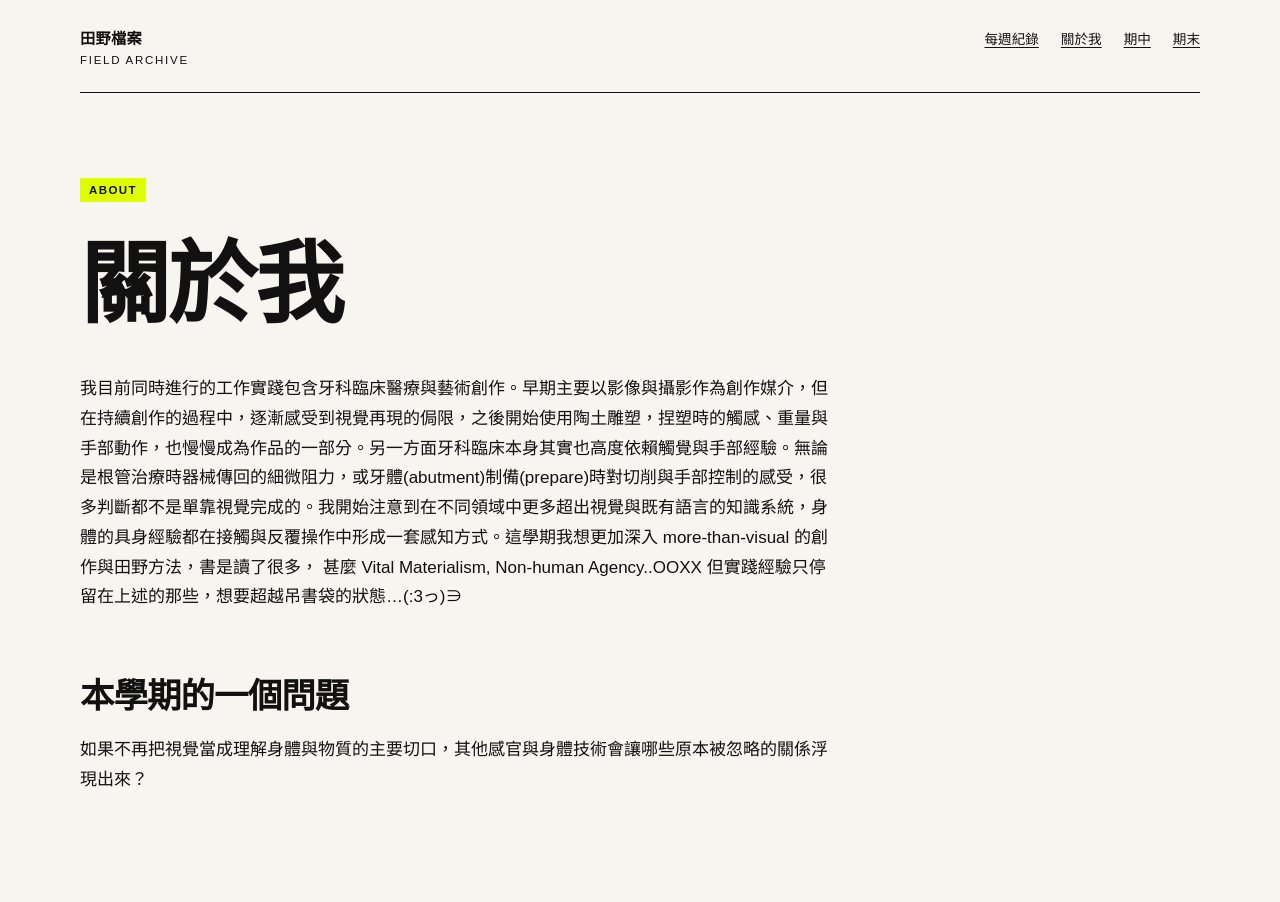
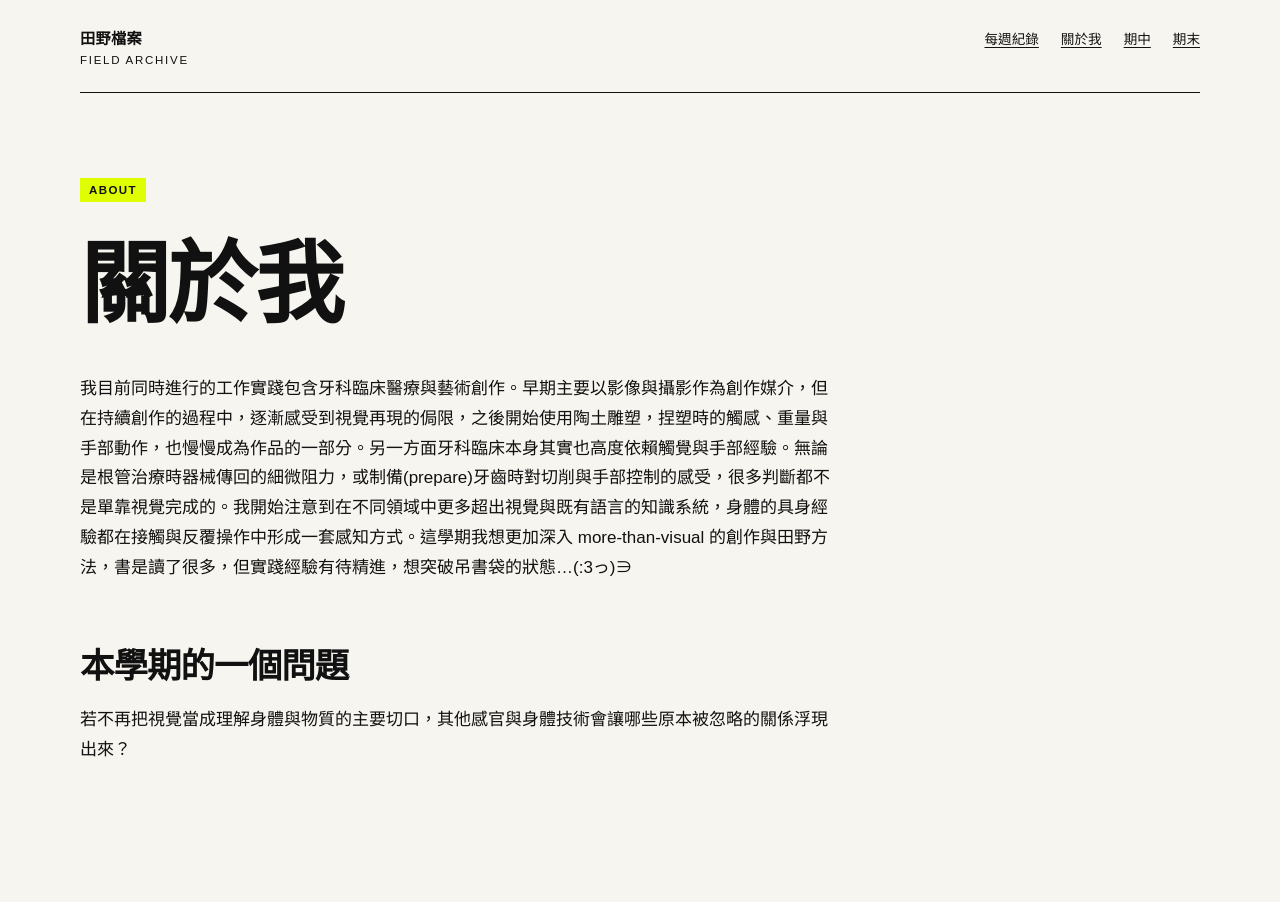
Before and after one commit to joycepig409/fieldworkarchive, a Jekyll site: the page built from about.md, in a window 1280 px wide. Built offline with Jekyll 4.4.1, drawn with Linux system fonts in a browser that asks for light colours.

Commit message:
Update about.md

```diff
--- a/about.md
+++ b/about.md
@@ -7,8 +7,8 @@ permalink: /about/
 
 # 關於我
 
-我目前同時進行的工作實踐包含牙科臨床醫療與藝術創作。早期主要以影像與攝影作為創作媒介，但在持續創作的過程中，逐漸感受到視覺再現的侷限，之後開始使用陶土雕塑，捏塑時的觸感、重量與手部動作，也慢慢成為作品的一部分。另一方面牙科臨床本身其實也高度依賴觸覺與手部經驗。無論是根管治療時器械傳回的細微阻力，或牙體(abutment)制備(prepare)時對切削與手部控制的感受，很多判斷都不是單靠視覺完成的。我開始注意到在不同領域中更多超出視覺與既有語言的知識系統，身體的具身經驗都在接觸與反覆操作中形成一套感知方式。這學期我想更加深入 more-than-visual 的創作與田野方法，書是讀了很多， 甚麼 Vital Materialism, Non-human Agency..OOXX 但實踐經驗只停留在上述的那些，想要超越吊書袋的狀態...(:3っ)∋
+我目前同時進行的工作實踐包含牙科臨床醫療與藝術創作。早期主要以影像與攝影作為創作媒介，但在持續創作的過程中，逐漸感受到視覺再現的侷限，之後開始使用陶土雕塑，捏塑時的觸感、重量與手部動作，也慢慢成為作品的一部分。另一方面牙科臨床本身其實也高度依賴觸覺與手部經驗。無論是根管治療時器械傳回的細微阻力，或制備(prepare)牙齒時對切削與手部控制的感受，很多判斷都不是單靠視覺完成的。我開始注意到在不同領域中更多超出視覺與既有語言的知識系統，身體的具身經驗都在接觸與反覆操作中形成一套感知方式。這學期我想更加深入 more-than-visual 的創作與田野方法，書是讀了很多，但實踐經驗有待精進，想突破吊書袋的狀態...(:3っ)∋
 
 ## 本學期的一個問題
 
-如果不再把視覺當成理解身體與物質的主要切口，其他感官與身體技術會讓哪些原本被忽略的關係浮現出來？
+若不再把視覺當成理解身體與物質的主要切口，其他感官與身體技術會讓哪些原本被忽略的關係浮現出來？
```
